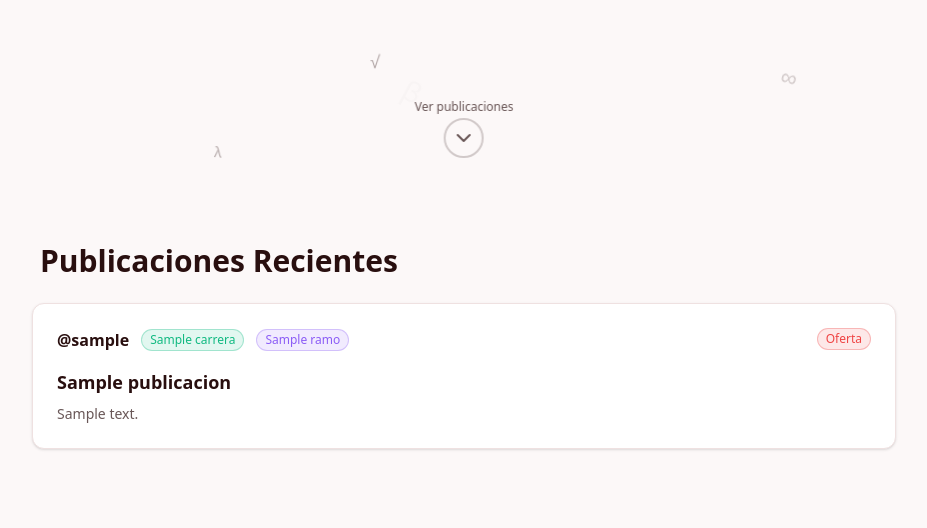
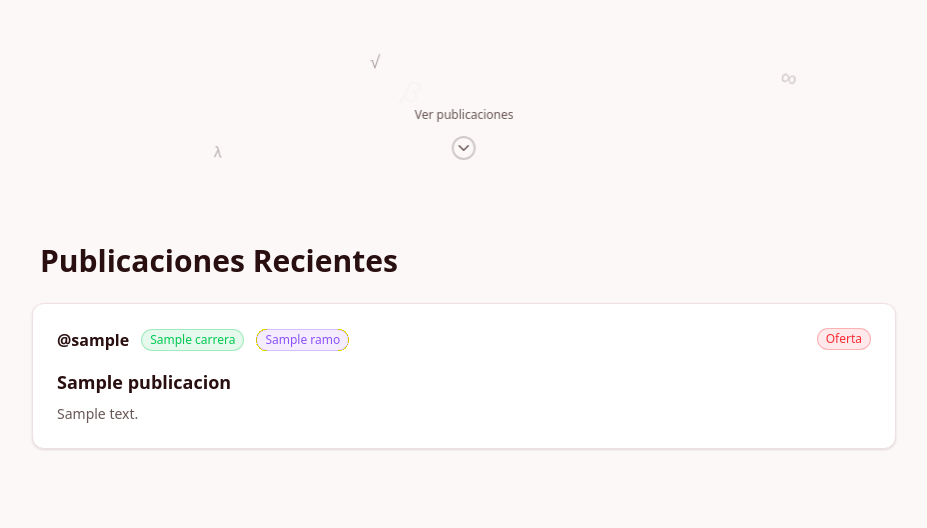
Before and after one commit to DCC-CC4401/2025-2-CC4401-grupo-4, a Django app: template uclases/home/templates/home/home.html in a window 1280 px wide. Shown: the part 605-1133 px from the top of the page, without its empty margins (176-1103 px from the left). Run offline with Django 5.2, Linux system fonts and the light colour scheme; the template is opened without the code that fills it: most values are stand-ins (such as "Sample title", 1, 10 or a date in 2020); style sheets or scripts are compiled from the project's sources.

Commit message:
style(home): adjust button and badge sizes for improved layout and visibility

```diff
--- a/uclases/home/templates/home/home.html
+++ b/uclases/home/templates/home/home.html
@@ -57,9 +57,9 @@
        class="absolute bottom-8 left-1/2 -translate-x-1/2 z-20 opacity-0 animate-fade-in-delay-4 transition-all duration-300 hover:scale-110 active:scale-95">
         <div class="flex flex-col items-center gap-2 cursor-pointer">
             <span class="text-foreground/70 hover:text-primary transition-colors text-xs font-medium">Ver publicaciones</span>
-            <div class="w-10 h-10 rounded-full border-2 border-foreground/20 hover:border-primary/50 flex items-center justify-center animate-bounce">
+            <div class="mt-2 w-6 h-6 rounded-full border-2 border-foreground/20 hover:border-primary/50 flex items-center justify-center animate-bounce">
                 <svg xmlns="http://www.w3.org/2000/svg"
-                     width="24" height="24" viewBox="0 0 24 24"
+                     width="18" height="18" viewBox="0 0 24 24"
                      fill="none" stroke="currentColor" stroke-width="2"
                      stroke-linecap="round" stroke-linejoin="round"
                      class="text-foreground/70 hover:text-primary transition-colors">
@@ -71,7 +71,7 @@
 </section>
 
 <!-- Sección de Publicaciones Recientes -->
-<section id="publicaciones" class="container max-w-4xl mx-auto px-4 py-12">
+<section id="publicaciones" class="relative container max-w-4xl mx-auto px-4 py-12">
     <div class="mb-8">
         <h2 class="text-3xl font-bold mb-6 text-foreground px-2">Publicaciones Recientes</h2>
 
@@ -94,16 +94,14 @@
 
                                 <!-- Carrera -->
                                 {% if publicacion.profesor.carrera %}
-                                <span class="badge inline-flex items-center gap-1 rounded-full border px-2 py-0.5 text-xs font-medium"
-                                      style="color: #10b981; border-color: color-mix(in oklab, #10b981 30%, transparent); background-color: color-mix(in oklab, #10b981 12%, transparent);">
+                                <span class="badge font-medium text-green-500 border-green-500/30 bg-green-500/10">
                                     {{ publicacion.profesor.carrera.name }}
                                 </span>
                                 {% endif %}
 
                                 <!-- Ramos (múltiples) -->
                                 {% for ramo in publicacion.ramos.all %}
-                                <span class="badge inline-flex items-center gap-1 rounded-full border px-2 py-0.5 text-xs font-medium"
-                                      style="color: #8b5cf6; border-color: color-mix(in oklab, #8b5cf6 30%, transparent); background-color: color-mix(in oklab, #8b5cf6 12%, transparent);">
+                                <span class="badge font-medium text-violet-500 border-violet-500/30 bg-violet-500/10">
                                     {{ ramo.name }}
                                 </span>
                                 {% endfor %}
@@ -115,15 +113,13 @@
 
                                 <!-- Carrera -->
                                 {% if publicacion.solicitante.carrera %}
-                                <span class="badge inline-flex items-center gap-1 rounded-full border px-2 py-0.5 text-xs font-medium"
-                                      style="color: #10b981; border-color: color-mix(in oklab, #10b981 30%, transparent); background-color: color-mix(in oklab, #10b981 12%, transparent);">
+                                <span class="badge font-medium text-green-500 border-green-500/30 bg-green-500/10">
                                     {{ publicacion.solicitante.carrera.name }}
                                 </span>
                                 {% endif %}
 
                                 <!-- Ramo (solo uno) -->
-                                <span class="badge inline-flex items-center gap-1 rounded-full border px-2 py-0.5 text-xs font-medium"
-                                      style="color: #8b5cf6; border-color: color-mix(in oklab, #8b5cf6 30%, transparent); background-color: color-mix(in oklab, #8b5cf6 12%, transparent);">
+                                <span class="badge font-medium text-violet-500 border-violet-500/30 bg-violet-500/10">
                                     {{ publicacion.ramo.name }}
                                 </span>
                             {% endif %}
@@ -131,13 +127,11 @@
 
                         <!-- Tipo: Oferta o Solicitud -->
                         {% if publicacion.profesor %}
-                        <span class="badge inline-flex items-center gap-1 rounded-full border px-2 py-0.5 text-xs font-medium flex-shrink-0"
-                              style="color: #ef4444; border-color: color-mix(in oklab, #ef4444 30%, transparent); background-color: color-mix(in oklab, #ef4444 12%, transparent);">
+                        <span class="badge font-medium flex-shrink-0 text-red-500 border-red-500/30 bg-red-500/10">
                             Oferta
                         </span>
                         {% else %}
-                        <span class="badge inline-flex items-center gap-1 rounded-full border px-2 py-0.5 text-xs font-medium flex-shrink-0"
-                              style="color: #06b6d4; border-color: color-mix(in oklab, #06b6d4 30%, transparent); background-color: color-mix(in oklab, #06b6d4 12%, transparent);">
+                        <span class="badge font-medium flex-shrink-0 text-cyan-500 border-cyan-500/30 bg-cyan-500/10">
                             Solicitud
                         </span>
                         {% endif %}
```
